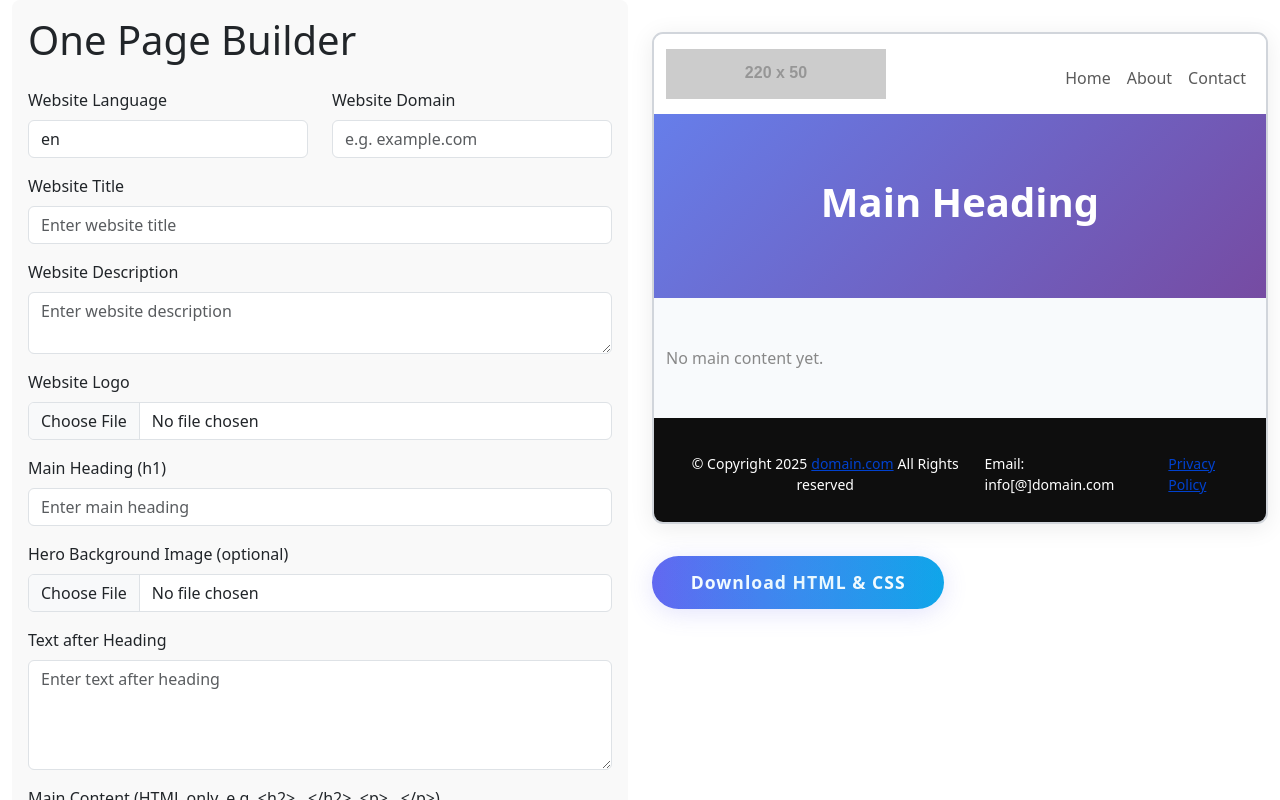
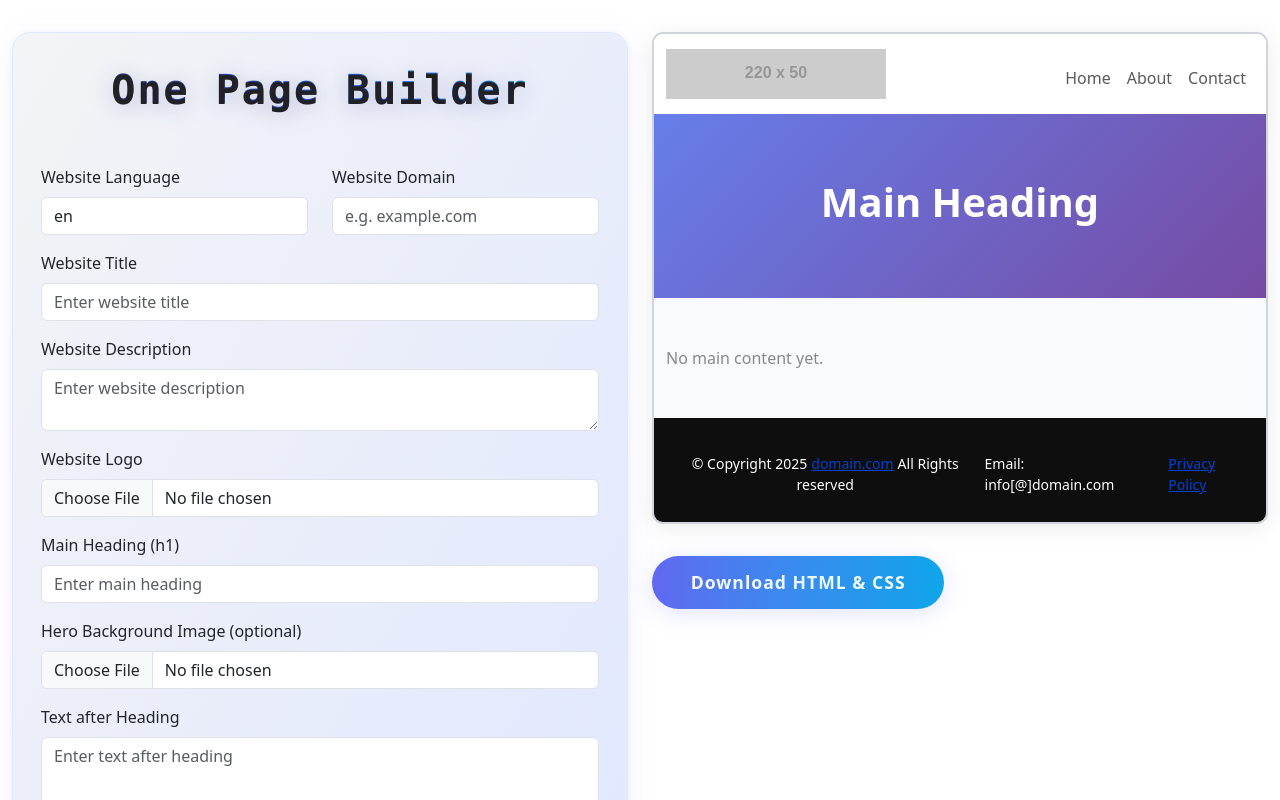
Before and after one commit to Petkov-Petko/one-page-builder, a React (Vite) app: page / in a window 1280 px wide. Shown: the top 800 px of the page. Built offline with nearby package versions, Linux system fonts and the light colour scheme.

Commit message:
Enhance BuilderForm and Preview styles; update export format handling

```diff
--- a/src/components/BuilderForm/BuilderForm.css
+++ b/src/components/BuilderForm/BuilderForm.css
@@ -1,10 +1,42 @@
 .form-container {
     display: flex;
     flex-direction: column;
-    gap: 16px;
-    padding: 16px;
-    background-color: #f9f9f9;
+    gap: 20px;
+    padding: 32px 28px;
+    background: linear-gradient(120deg, #f3f4f6 0%, #e0e7ff 100%);
+    border-radius: 18px;
+    box-shadow: 0 6px 32px 0 rgba(99, 102, 241, 0.08), 0 1.5px 6px 0 rgba(30, 64, 175, 0.06);
+    border: 1.5px solid #e0e7ff;
+    margin: 32px auto 0 auto;
+    transition: box-shadow 0.2s, border-color 0.2s;
+    max-height: 123vh;
+    overflow-y: auto;
+    scrollbar-width: thin;
+    scrollbar-color: #7a7bb5 #e0e7ff;
+}
+
+/* Chrome, Edge, Safari */
+.form-container::-webkit-scrollbar {
+    width: 10px;
     border-radius: 8px;
+    background: #e0e7ff;
+}
+
+.form-container::-webkit-scrollbar-thumb {
+    background: linear-gradient(120deg, #6366f1 0%, #0ea5e9 100%);
+    border-radius: 8px;
+    min-height: 40px;
+    box-shadow: 0 2px 8px #6366f144;
+}
+
+.form-container::-webkit-scrollbar-thumb:hover {
+    background: linear-gradient(120deg, #4f46e5 0%, #0ea5e9 100%);
+}
+
+.form-container:focus-within,
+.form-container:hover {
+    box-shadow: 0 12px 48px 0 rgba(99, 102, 241, 0.13), 0 2px 8px 0 rgba(30, 64, 175, 0.09);
+    border-color: #6366f1;
 }
 
 .form-style-section {
@@ -20,7 +52,9 @@
     font-weight: 600;
     color: #4f46e5;
     margin-bottom: 0.75rem;
-}.color-input-group {
+}
+
+.color-input-group {
     display: flex;
     flex-direction: column;
     align-items: flex-start;
@@ -34,4 +68,25 @@
 }
 
 .form-control-color.shadow:focus {
-    box-shadow: 0 0 0 3px #a5b4fc; }
+    box-shadow: 0 0 0 3px #a5b4fc;
+}
+
+.website-title {
+    font-family: 'JetBrains Mono', 'Fira Mono', 'Menlo', monospace;
+    font-size: 2.6rem;
+    font-weight: 800;
+    letter-spacing: 2px;
+    background: linear-gradient(90deg, #312e81 0%, #2563eb 60%, #0ea5e9 100%);
+    color: transparent;
+    -webkit-background-clip: text;
+    background-clip: text;
+    text-align: center;
+    margin-bottom: 32px;
+    text-shadow: 0 4px 24px #312e8144, 0 1px 0 #222;
+    transition: text-shadow 0.2s, letter-spacing 0.2s;
+}
+
+.website-title:hover {
+    text-shadow: 0 8px 32px #0ea5e988, 0 2px 0 #222;
+    letter-spacing: 3px;
+}
--- a/src/components/BuilderForm/BuilderForm.jsx
+++ b/src/components/BuilderForm/BuilderForm.jsx
@@ -16,7 +16,7 @@ const BuilderForm = ({ formData, setFormData }) => {
 
   return (
     <div className="form-container">
-      <h1>One Page Builder</h1>
+      <h1 className="website-title">One Page Builder</h1>
       <div className="header-editor">
         <div className="row mb-3">
           <div className="col-md-6 mb-3 mb-md-0">
@@ -172,9 +172,7 @@ const BuilderForm = ({ formData, setFormData }) => {
           />
         </div>
         <div className="mb-3">
-<label className="form-label">
-  Export Format:
-</label>
+          <label className="form-label">Export Format:</label>
           <div>
             <label style={{ marginRight: 16 }}>
               <input
@@ -182,7 +180,9 @@ const BuilderForm = ({ formData, setFormData }) => {
                 name="exportFormat"
                 value="html"
                 checked={formData.exportFormat !== "php"}
-      onChange={() => setFormData(prev => ({ ...prev, exportFormat: "html" }))}
+                onChange={() =>
+                  setFormData((prev) => ({ ...prev, exportFormat: "html" }))
+                }
               />
               HTML
             </label>
@@ -192,9 +192,14 @@ const BuilderForm = ({ formData, setFormData }) => {
                 name="exportFormat"
                 value="php"
                 checked={formData.exportFormat === "php"}
-      onChange={() => setFormData(prev => ({ ...prev, exportFormat: "php" }))}
+                onChange={() =>
+                  setFormData((prev) => ({ ...prev, exportFormat: "php" }))
+                }
               />
-    PHP <span style={{ color: "#f59e42", fontSize: 13, marginLeft: 4 }}>(still in development)</span>
+              PHP{" "}
+              <span style={{ color: "#f59e42", fontSize: 13, marginLeft: 4 }}>
+                (still in development)
+              </span>
             </label>
           </div>
         </div>
--- a/src/components/Preview/Preview.css
+++ b/src/components/Preview/Preview.css
@@ -13,7 +13,7 @@
 }
 
 .main-content {
-    max-height: 1000px;
+    max-height: 50vh;
     overflow-y: auto;
 }
 
--- a/src/components/Preview/Preview.jsx
+++ b/src/components/Preview/Preview.jsx
@@ -1,12 +1,14 @@
 import "./Preview.css";
-import { generateExportHtml, generateExportCss, generateFunctionsPhp, generateExportPhp } from "../../utils/exportSite";
+import {
+  generateExportHtml,
+  generateExportCss,
+  generateFunctionsPhp,
+  generateExportPhp,
+} from "../../utils/exportSite";
 import JSZip from "jszip";
 import { saveAs } from "file-saver";
 
 const Preview = ({ formData }) => {
-  const css = generateExportCss(formData);
-  const html = generateExportHtml(formData);
-
   async function handleDownloadZip(formData) {
     const zip = new JSZip();
 
@@ -20,7 +22,9 @@ const Preview = ({ formData }) => {
     zip.file("style.css", generateExportCss(formData));
 
     // Add .htaccess
-    zip.file(".htaccess", `RewriteEngine on
+    zip.file(
+      ".htaccess",
+      `RewriteEngine on
 RewriteCond %{HTTPS} off
 RewriteRule ^(.*)$ https://%{HTTP_HOST}%{REQUEST_URI} [L,R=301]
 
@@ -66,7 +70,8 @@ RewriteRule (.*) $1 [R=301,L]
 RewriteCond %{REQUEST_URI} ^(.*)/{2,}(.*)$
 RewriteRule (.*) %1/%2 [R=301,L]
 </IfModule>
-`.trim());
+`.trim(),
+    );
 
     // Add images if needed
     // Example for logo (if it's a data URL)
@@ -90,46 +95,6 @@ RewriteRule (.*) %1/%2 [R=301,L]
   const heroClass = formData.heroBg
     ? "hero-section with-bg"
     : "hero-section gradient-bg";
-
-  function handleDownload(formData) {
-    function downloadImage(dataUrl, filename) {
-      fetch(dataUrl)
-        .then((res) => res.blob())
-        .then((blob) => {
-          const link = document.createElement("a");
-          link.href = URL.createObjectURL(blob);
-          link.download = filename;
-          document.body.appendChild(link);
-          link.click();
-          document.body.removeChild(link);
-          URL.revokeObjectURL(link.href);
-        });
-    }
-
-    // When downloading:
-    if (formData.logo && formData.logo.startsWith("data:")) {
-      downloadImage(formData.logo, "logo.svg");
-    }
-    if (formData.heroBg && formData.heroBg.startsWith("data:")) {
-      downloadImage(formData.heroBg, "hero-bg.jpg");
-    }
-
-
-    // 3. Download helpers
-    function downloadFile(filename, content, type) {
-      const blob = new Blob([content], { type });
-      const link = document.createElement("a");
-      link.href = URL.createObjectURL(blob);
-      link.download = filename;
-      document.body.appendChild(link);
-      link.click();
-      document.body.removeChild(link);
-      URL.revokeObjectURL(link.href);
-    }
-
-    downloadFile("index.html", html, "text/html");
-    downloadFile("style.css", css, "text/css");
-  }
 
   // Use CSS variables for preview
   return (
@@ -156,8 +121,10 @@ RewriteRule (.*) %1/%2 [R=301,L]
           ...(formData.heroGradient2
             ? { "--hero-gradient2": formData.heroGradient2 }
             : {}),
-            ...(formData.linkColor ? { "--link-color": formData.linkColor } : {}),
-            ...(formData.headerBgColor ? { "--header-bg-color": formData.headerBgColor } : {}),
+          ...(formData.linkColor ? { "--link-color": formData.linkColor } : {}),
+          ...(formData.headerBgColor
+            ? { "--header-bg-color": formData.headerBgColor }
+            : {}),
         }}
       >
         {/* Navigation */}
@@ -255,14 +222,19 @@ RewriteRule (.*) %1/%2 [R=301,L]
                 <span>All Rights reserved</span>
               </p>
               <div className="d-flex flex-column flex-md-row justify-content-center  align-items-center gap-3">
-                <p className="mb-0">Email: info[@]{formData.domain || "domain.com"}</p>
+                <p className="mb-0">
+                  Email: info[@]{formData.domain || "domain.com"}
+                </p>
                 <a href="/privacy">Privacy Policy</a>
               </div>
             </div>
           </div>
         </footer>
       </div>
-      <button className="cool-ai-btn" onClick={() => handleDownloadZip(formData)}>
+      <button
+        className="cool-ai-btn"
+        onClick={() => handleDownloadZip(formData)}
+      >
         Download HTML & CSS
       </button>
     </>
```
Lines whose indentation alone changed are shown as unchanged.
